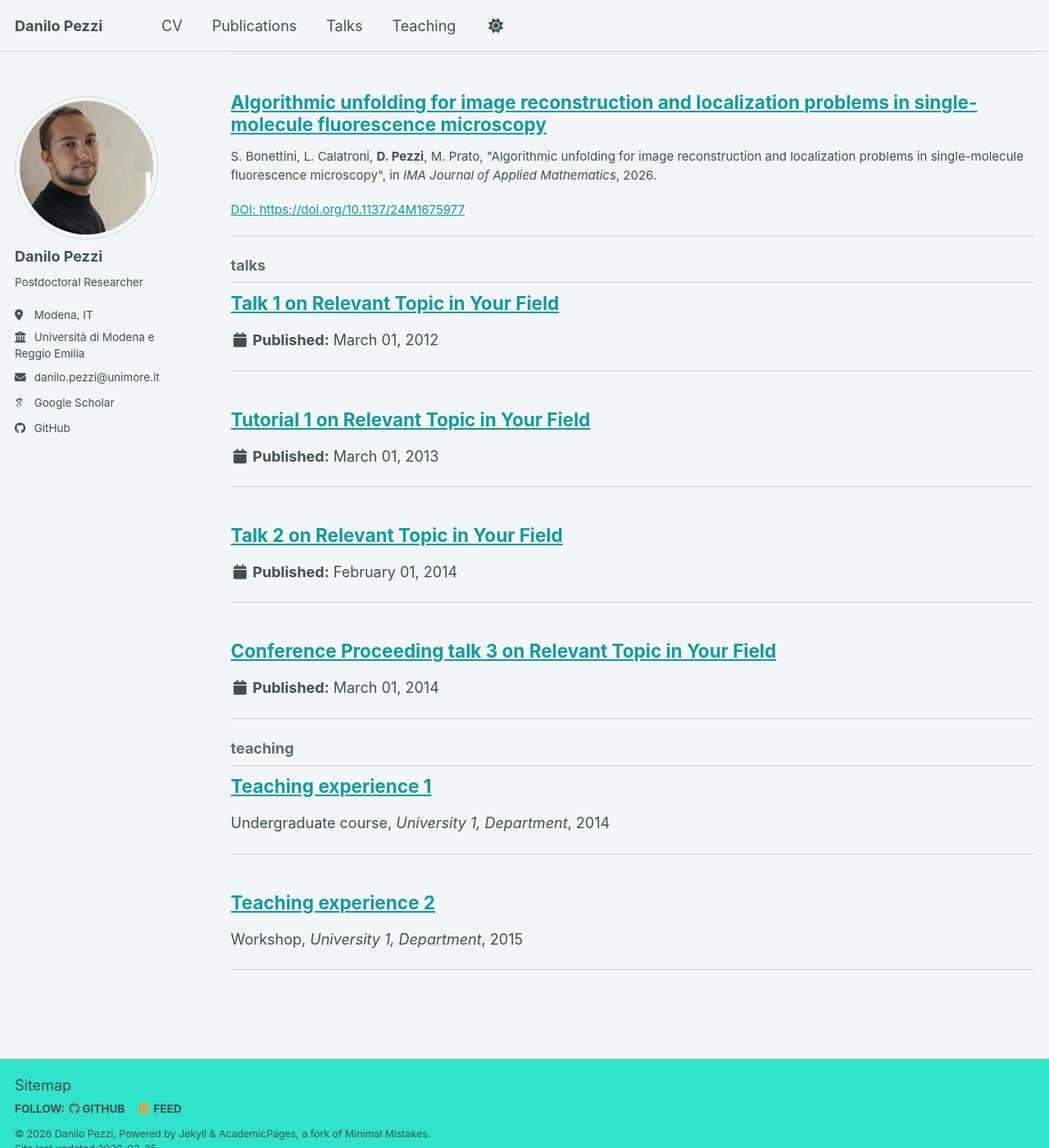
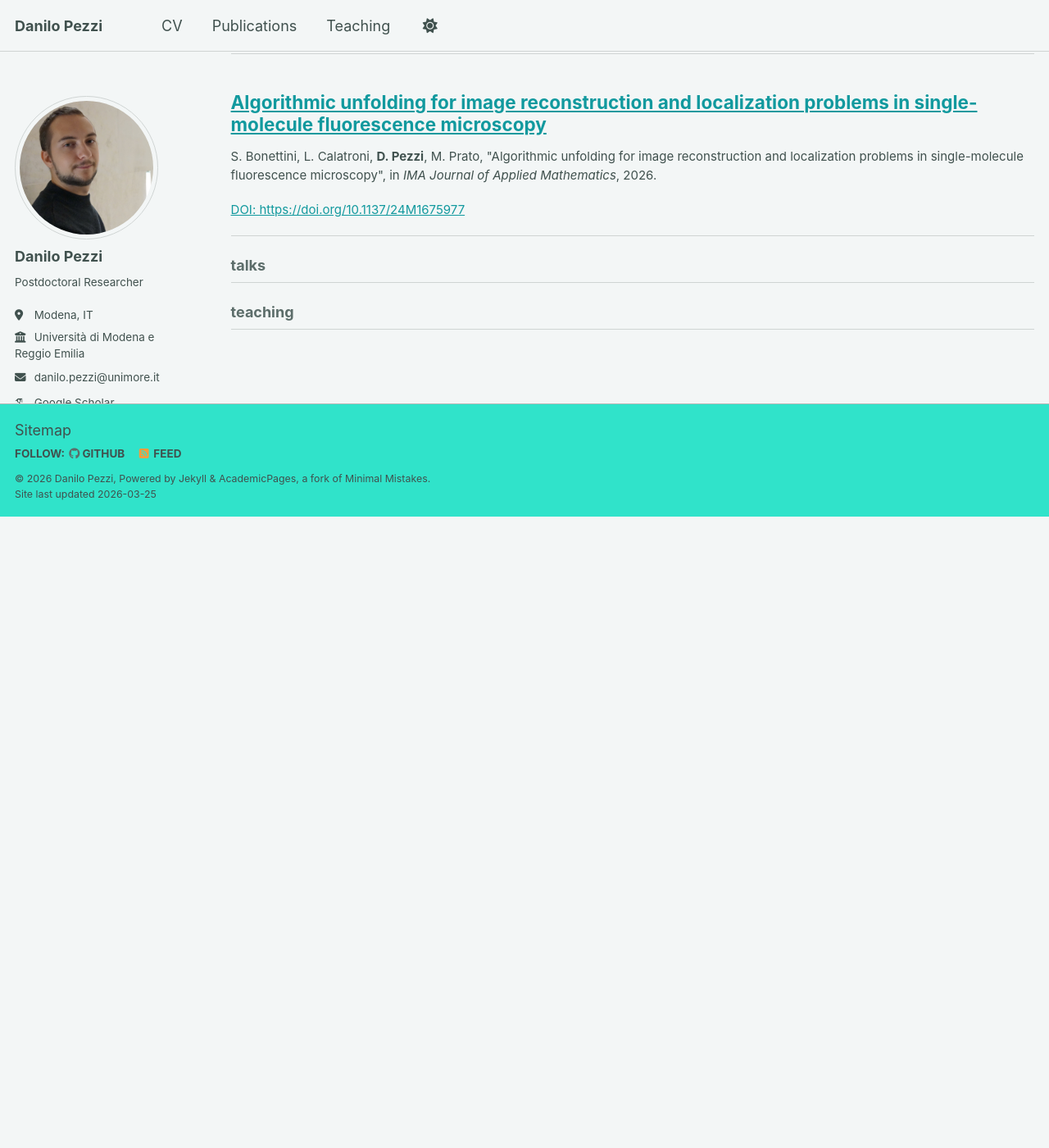
Before and after one commit to DaniloPezzi/DaniloPezzi, a Jekyll site: the page built from _pages/collection-archive.html, in a window 1280 px wide and 1400 px high, scrolled down 1367 px. Shown: the whole window at 82% size. Built offline with Jekyll 4.4.1, drawn with Linux system fonts in a browser that asks for light colours; some web fonts are replaced; a script bundle is joined from its source files by our own code; library files that are not in the unit come from our copies; after the commit the page ends 1997 px from its top, so only the background shows below that.

Commit message:
Implemented Teaching section; Removed Talks Section

```diff
--- a/_data/navigation.yml
+++ b/_data/navigation.yml
@@ -14,9 +14,6 @@
   - title: "Publications"
     url: /publications/
 
-  - title: "Talks"
-    url: /talks/
-
   - title: "Teaching"
     url: /teaching/
 
--- a/_talks/2012-03-01-talk-1.md
+++ /dev/null
@@ -1,11 +0,0 @@
----
-title: "Talk 1 on Relevant Topic in Your Field"
-collection: talks
-type: "Talk"
-permalink: /talks/2012-03-01-talk-1
-venue: "UC San Francisco, Department of Testing"
-date: 2012-03-01
-location: "San Francisco, CA, USA"
----
-
-This is a description of your talk, which is a markdown file that can be all markdown-ified like any other post. Yay markdown!
--- a/_talks/2013-03-01-tutorial-1.md
+++ /dev/null
@@ -1,13 +0,0 @@
----
-title: "Tutorial 1 on Relevant Topic in Your Field"
-collection: talks
-type: "Tutorial"
-permalink: /talks/2013-03-01-tutorial-1
-venue: "UC-Berkeley Institute for Testing Science"
-date: 2013-03-01
-location: "Berkeley, CA, USA"
----
-
-[More information here](http://exampleurl.com)
-
-This is a description of your tutorial, note the different field in type. This is a markdown files that can be all markdown-ified like any other post. Yay markdown!
--- a/_talks/2014-02-01-talk-2.md
+++ /dev/null
@@ -1,13 +0,0 @@
----
-title: "Talk 2 on Relevant Topic in Your Field"
-collection: talks
-type: "Talk"
-permalink: /talks/2014-02-01-talk-2
-venue: "London School of Testing"
-date: 2014-02-01
-location: "London, UK"
----
-
-[More information here](http://example2.com)
-
-This is a description of your talk, which is a markdown files that can be all markdown-ified like any other post. Yay markdown!
--- a/_talks/2014-03-01-talk-3.md
+++ /dev/null
@@ -1,11 +0,0 @@
----
-title: "Conference Proceeding talk 3 on Relevant Topic in Your Field"
-collection: talks
-type: "Conference proceedings talk"
-permalink: /talks/2014-03-01-talk-3
-venue: "Testing Institute of America 2014 Annual Conference"
-date: 2014-03-01
-location: "Los Angeles, CA, USA"
----
-
-This is a description of your conference proceedings talk, note the different field in type. You can put anything in this field.
--- a/_teaching/2014-spring-teaching-1.md
+++ /dev/null
@@ -1,20 +0,0 @@
----
-title: "Teaching experience 1"
-collection: teaching
-type: "Undergraduate course"
-permalink: /teaching/2014-spring-teaching-1
-venue: "University 1, Department"
-date: 2014-01-01
-location: "City, Country"
----
-
-This is a description of a teaching experience. You can use markdown like any other post.
-
-Heading 1
-======
-
-Heading 2
-======
-
-Heading 3
-======
--- a/_teaching/2015-spring-teaching-2.md
+++ /dev/null
@@ -1,20 +0,0 @@
----
-title: "Teaching experience 2"
-collection: teaching
-type: "Workshop"
-permalink: /teaching/2015-spring-teaching-1
-venue: "University 1, Department"
-date: 2015-01-01
-location: "City, Country"
----
-
-This is a description of a teaching experience. You can use markdown like any other post.
-
-Heading 1
-======
-
-Heading 2
-======
-
-Heading 3
-======
```
Also changed, not shown: _pages/teaching.html (deleted, +0 -12 lines), _pages/teaching.md (added, +27 -0 lines).
